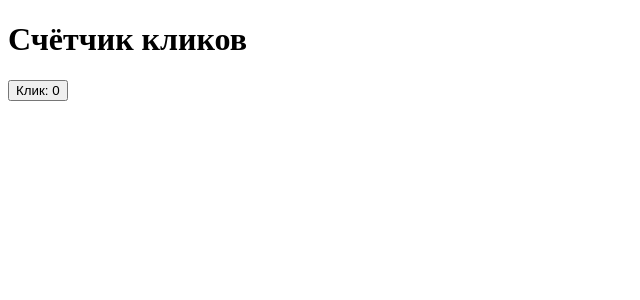
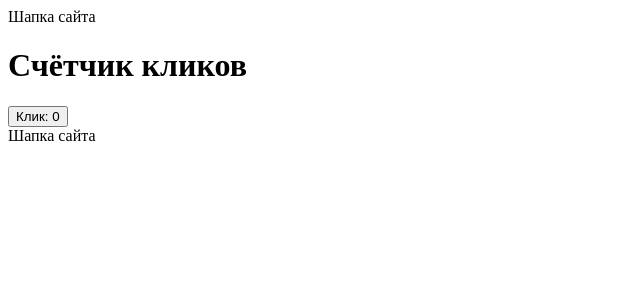
Before and after one commit to Bloedrenn/Ozon-E-PythonPro511, a React (Vite) app in the folder frontend/: page / in a window 1280 px wide. Shown: the top 300 px of the page, without its empty margins (0-640 px from the left). Built offline with nearby package versions, Linux system fonts and the light colour scheme.

Commit message:
E: подключил Header в App

```diff
--- a/frontend/src/App.jsx
+++ b/frontend/src/App.jsx
@@ -1,4 +1,6 @@
 import { useState } from 'react'
+
+import Header from './components/UI/Header/Header.jsx'
 
 
 function App() {
@@ -6,10 +8,12 @@ function App() {
 
   return (
     <>
+      <Header />
       <h1>Счётчик кликов</h1>
       <button onClick={() => setCount(count + 1)}>
         Клик: {count}
       </button>
+      <Header /> {/* Для примера */}
     </>
   )
 }
```
